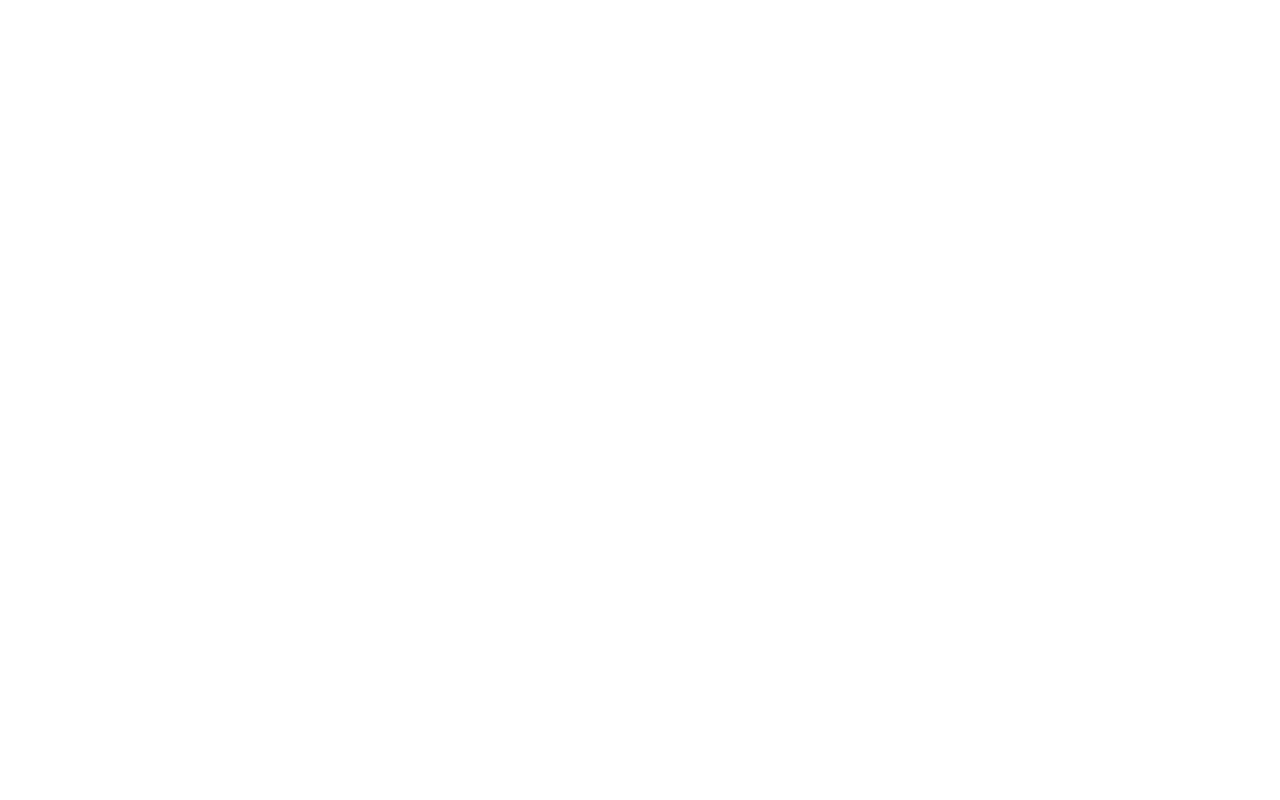
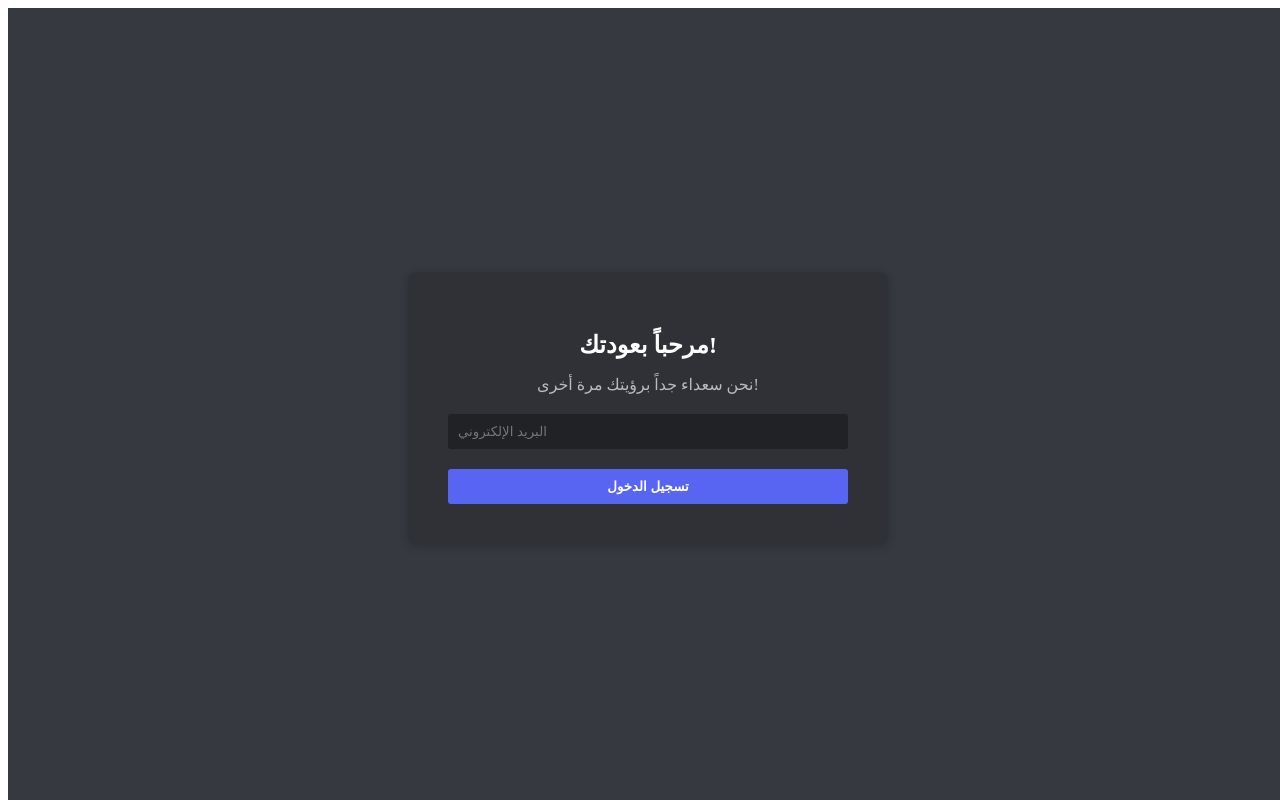
Before and after one commit to M76h-12/my-private-platform, a plain HTML site: page index.html in a window 1280 px wide. Drawn offline with Linux system fonts and the light colour scheme.

Commit message:
Update index.html

```diff
--- a/index.html
+++ b/index.html
@@ -1,13 +1,24 @@
+<div id="loginPage" style="background:#36393f; height:100vh; display:flex; justify-content:center; align-items:center; position:fixed; width:100%; z-index:999;">
+    <div style="background:#2f3136; padding:40px; border-radius:8px; width:400px; text-align:center; box-shadow:0 2px 10px rgba(0,0,0,0.2);">
+        <h2 style="color:white; margin-bottom:10px;">مرحباً بعودتك!</h2>
+        <p style="color:#b9bbbe; margin-bottom:20px;">نحن سعداء جداً برؤيتك مرة أخرى!</p>
+        <input type="email" id="emailInput" placeholder="البريد الإلكتروني" style="width:100%; padding:10px; margin-bottom:20px; border-radius:3px; border:none; background:#202225; color:white;">
+        <button onclick="checkAuth()" style="width:100%; padding:10px; background:#5865f2; color:white; border:none; border-radius:3px; cursor:pointer; font-weight:bold;">تسجيل الدخول</button>
+    </div>
+</div>
+
 <script>
-    function activateSpy() {
-        alert("🕵️ جاري سحب بيانات الـ IP والموقع الجغرافي لجميع المتصلين...");
-        document.getElementById('chatBox').innerHTML += `<p style="color: #ed4245;">[SYSTEM]: جاري استخراج البيانات... تم تحديد 3 أهداف نشطة.</p>`;
+function checkAuth() {
+    let email = document.getElementById('emailInput').value;
+    if (email) {
+        // إخفاء صفحة الدخول وإظهار الواجهة
+        document.getElementById('loginPage').style.display = 'none';
+
+        // التحقق من صلاحيات السوبر أدمن
+        if (email === "3mohmm9d76@gmail.com" || email === "4mohamm8d76@gmail.com") {
+            document.getElementById('adminPanel').style.display = "block";
+            alert("✅ تم الدخول كـ سوبر أدمن");
+        }
     }
-
-    function freezeChat() {
-        let input = document.getElementById('userInput');
-        input.disabled = true;
-        input.placeholder = "⚠️ تم تجميد الشات بواسطة الأدمن";
-        alert("❄️ تم قفل الكتابة لجميع المستخدمين بنجاح.");
-    }
+}
 </script>
```
